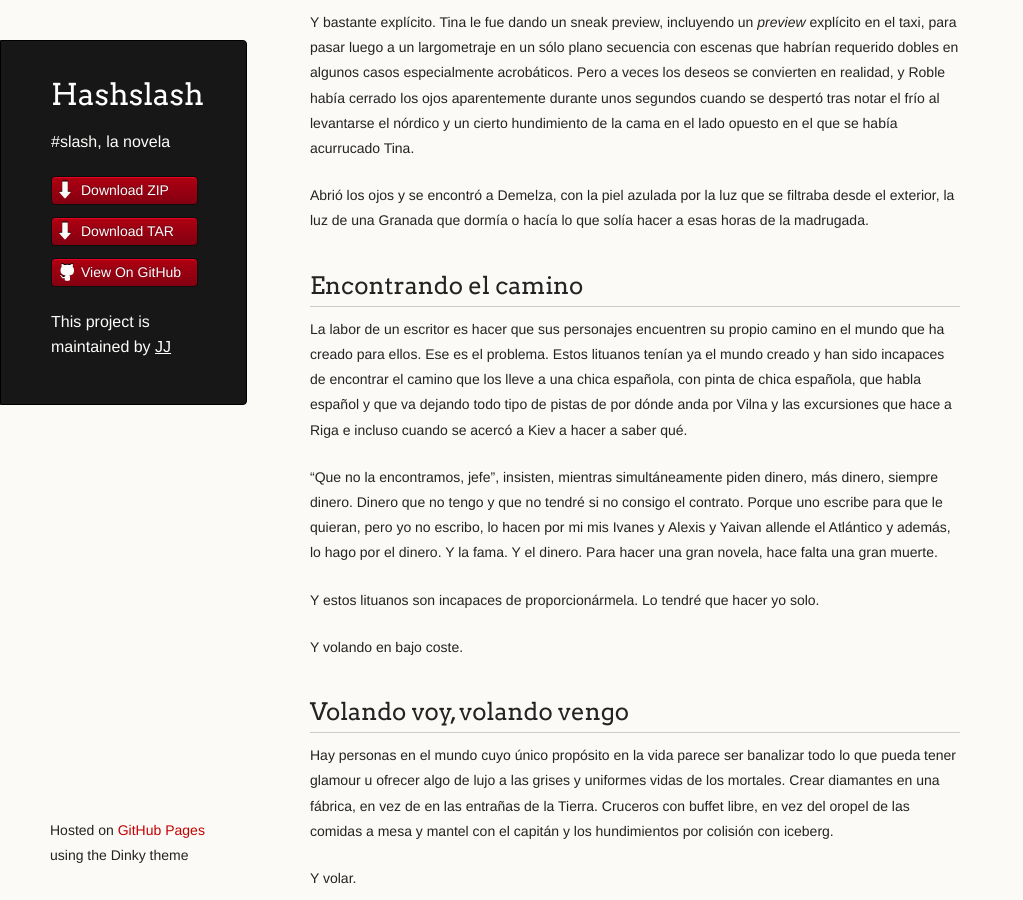
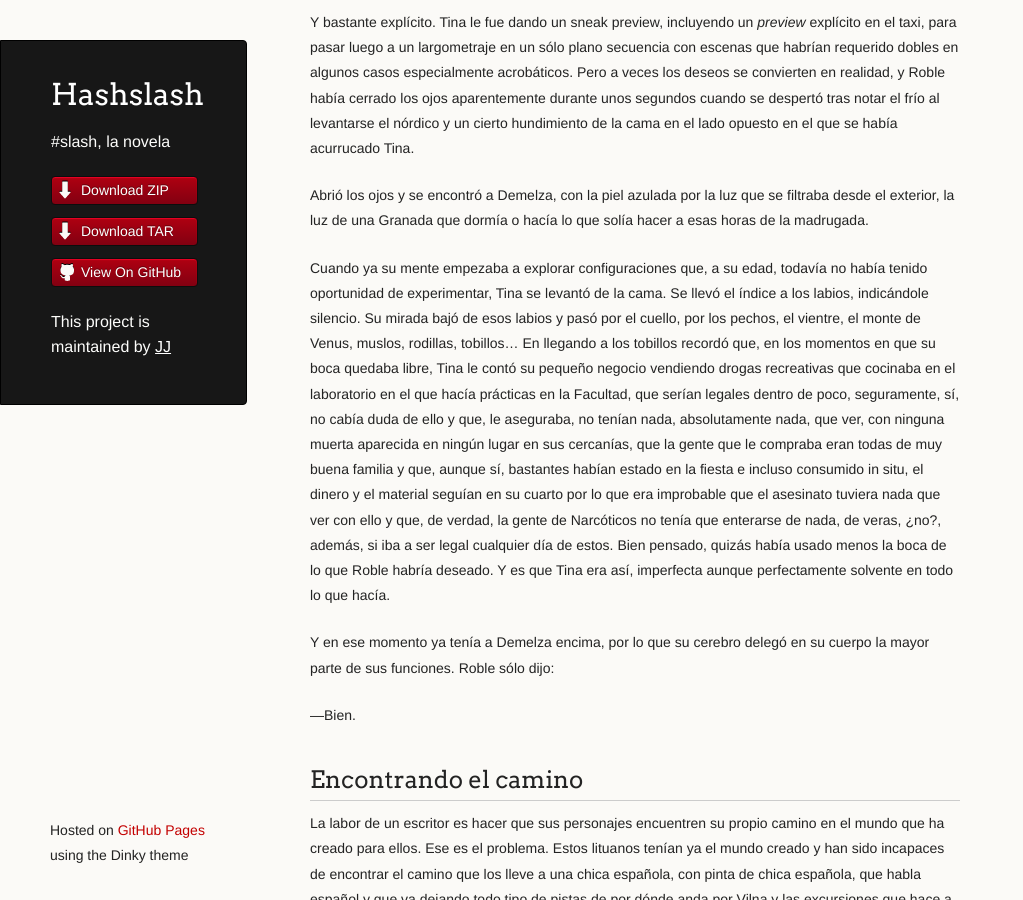
Before and after one commit to JJ/HashSlash, a Jekyll site: the page built from texto/HashSlash.md, in a window 1280 px wide and 900 px high, scrolled down 31953 px. Shown: the whole window, without its empty margins (0-1023 px from the left). Built offline with Jekyll 4.4.1, drawn with Linux system fonts in a browser that asks for light colours.

Commit message:
Sync texto/HashSlash.md from master to gh-pages

```diff
--- a/texto/HashSlash.md
+++ b/texto/HashSlash.md
@@ -1664,6 +1664,32 @@ Abrió los ojos y se encontró a Demelza, con la piel azulada por la luz
 que se filtraba desde el exterior, la luz de una Granada que dormía o
 hacía lo que solía hacer a esas horas de la madrugada.
 
+Cuando ya su mente empezaba a explorar configuraciones que, a su edad,
+todavía no había tenido oportunidad de experimentar, Tina se levantó
+de la cama. Se llevó el índice a los labios, indicándole silencio. Su
+mirada bajó de esos labios y pasó por el cuello, por los pechos, el
+vientre, el monte de Venus, muslos, rodillas, tobillos... En llegando
+a los tobillos recordó que, en los momentos en que su boca quedaba
+libre, Tina le contó su pequeño negocio vendiendo drogas recreativas
+que cocinaba en el laboratorio en el que hacía prácticas en la
+Facultad, que serían legales dentro de poco, seguramente, sí, no cabía
+duda de ello y que, le aseguraba, no tenían nada, absolutamente nada,
+que ver, con ninguna muerta aparecida en ningún lugar en sus
+cercanías, que la gente que le compraba eran todas de muy buena
+familia y que, aunque sí, bastantes habían estado en la fiesta e
+incluso consumido in situ, el dinero y el material seguían en su
+cuarto por lo que era improbable que el asesinato tuviera nada que ver
+con ello y que, de verdad, la gente de Narcóticos no tenía que
+enterarse de nada, de veras, ¿no?, además, si iba a ser legal
+cualquier día de estos. Bien pensado, quizás había usado menos la boca
+de lo que Roble habría deseado. Y es que Tina era así, imperfecta
+aunque perfectamente solvente en todo lo que hacía.
+
+Y en ese momento ya tenía a Demelza encima, por lo que su cerebro
+delegó en su cuerpo la mayor parte de sus funciones. Roble sólo dijo:
+
+—Bien.
+
 ## Encontrando el camino
 
 La labor de un escritor es hacer que sus personajes encuentren su
```
